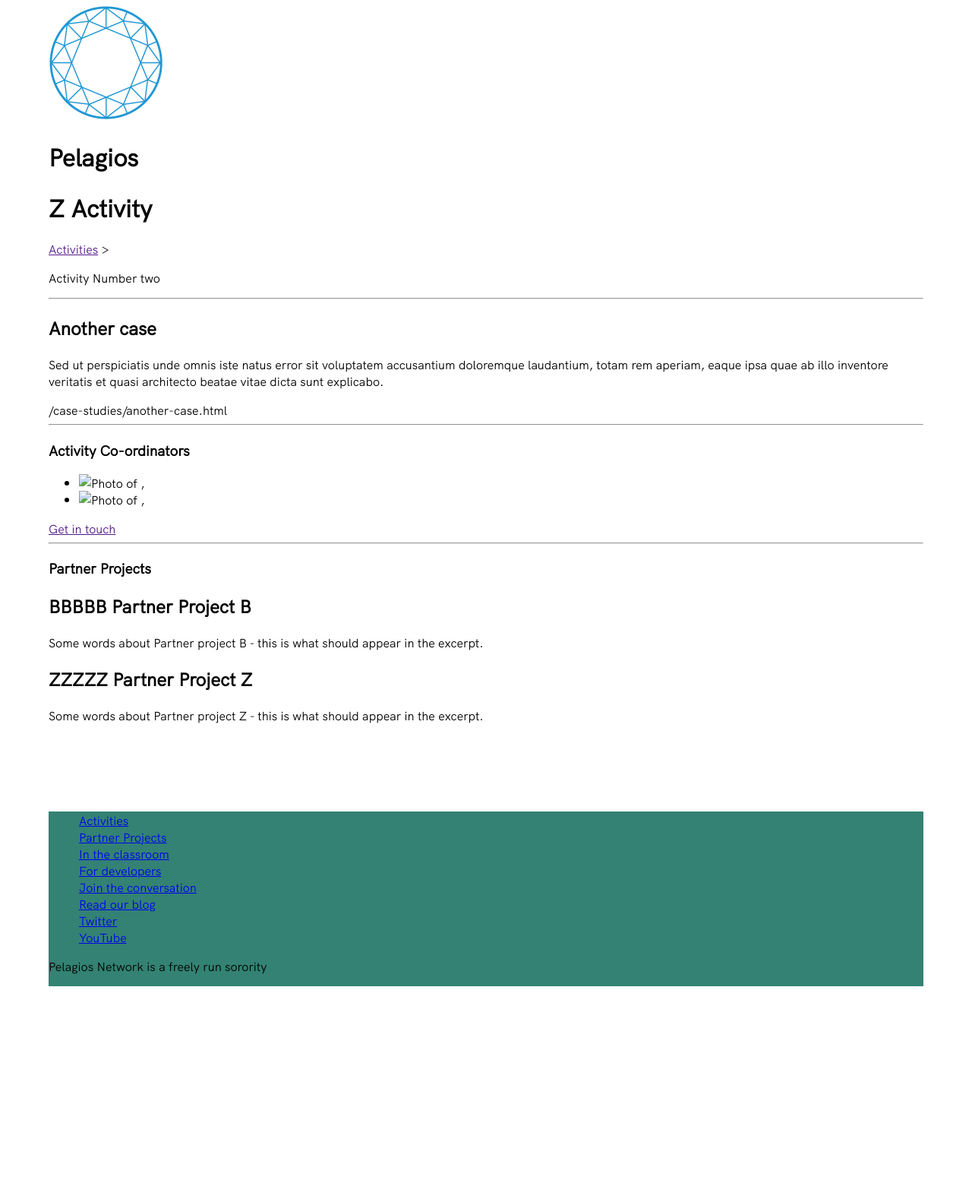
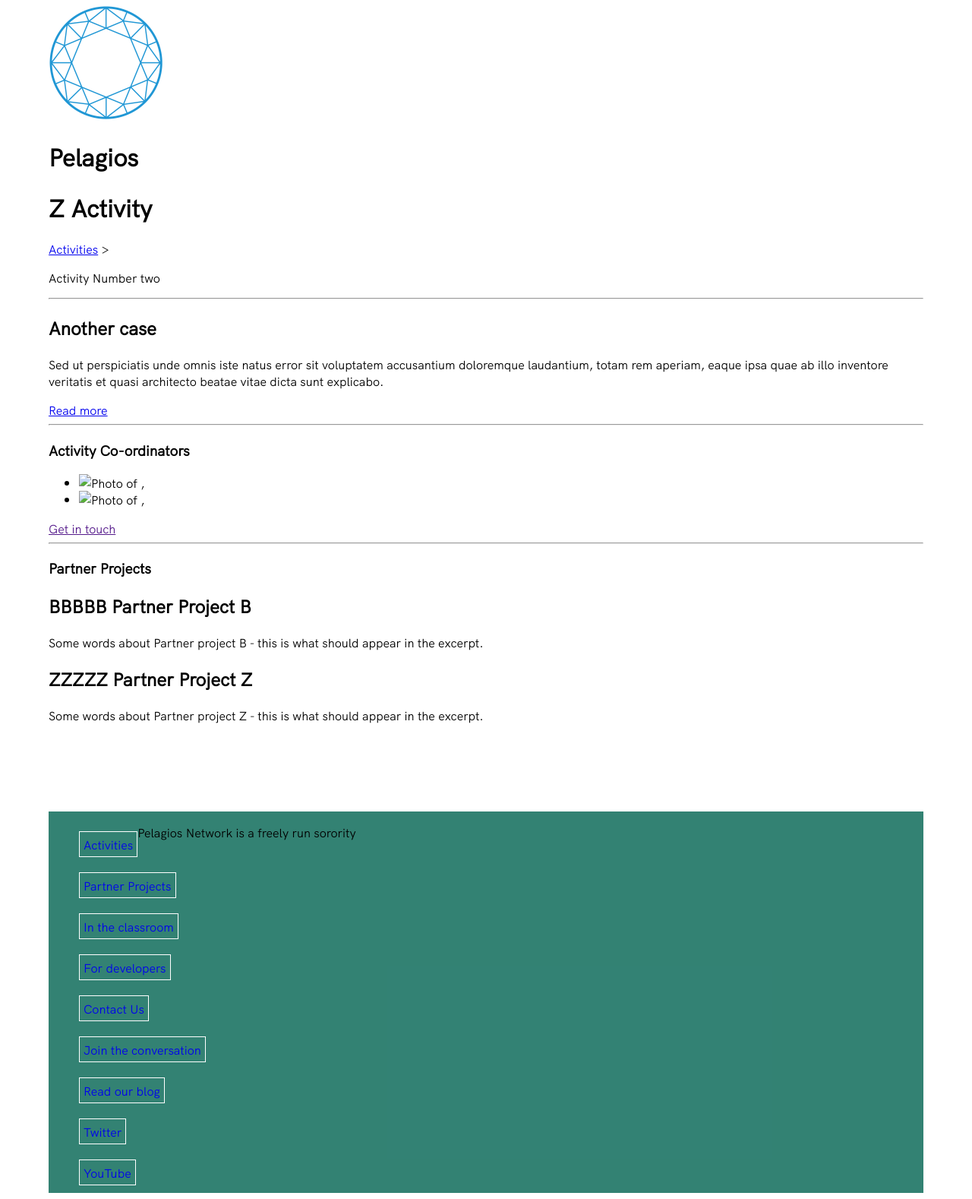
Before and after one commit to pelagios/pelagios.github.io, a Jekyll site: the page built from content/_activities/z-activity.md, in a window 1280 px wide. Shown: the whole page at 76% size. Built offline with Jekyll 4.4.1, drawn with Linux system fonts in a browser that asks for light colours; before the commit the page ends 1306 px from its top, so only the background shows below that.

Commit message:
footer and activity tweaks

```diff
--- a/_layouts/activity.html
+++ b/_layouts/activity.html
@@ -2,7 +2,7 @@
 layout: default
 ---
 <div class="breadcrumb">
-  <a href="">Activities</a><span> > </span>
+  <a href="/activities">Activities</a><span> > </span>
 </div>
 <div class="activity">
   {{ content }}
@@ -23,7 +23,7 @@ layout: default
     {% if case-study.category contains 'semantic annotation' %}
    <h2>{{ case-study.title }}</h2>
    {{ case-study.excerpt }}
-   {{ case-study.url }}
+   <a href="{{ case-study.url }}">Read more </a>
     {% endif %}
   {% endfor %}
 {% elsif page.category contains 'gazetteer' %}
@@ -31,7 +31,7 @@ layout: default
     {% if case-study.category contains 'gazetteer' %}
    <h2>{{ case-study.title }}</h2>
    {{ case-study.excerpt }}
-   {{ case-study.url }}
+   <a href="{{ case-study.url }}">Read more </a>
     {% endif %}
   {% endfor %}
 {% endif %}
--- a/_layouts/default.html
+++ b/_layouts/default.html
@@ -21,9 +21,9 @@
 	    			<ul>
 	        		<li><a href="/activities">Activities</a></li>
 	        		<li><a href="/partner-projects">Partner Projects</a></li>
-				<li><a href="/in-the-classroom">In the classroom</a></li>
+							<li><a href="/in-the-classroom">In the classroom</a></li>
 	        		<li><a href="/for-developers">For developers</a></li>
-	        		<li><a href="/contact"Contact Us</a></li>
+	        		<li><a href="/contact">Contact Us</a></li>
 				</ul>
 				<ul>
 	        		<li><a href="/">Join the conversation</a></li>
--- a/assets/css/main.scss
+++ b/assets/css/main.scss
@@ -25,9 +25,22 @@ footer {
 }
 
 footer ul {
-  margin: 0;
+  display: block;
   li {
     list-style-image: none;
     list-style-type: none;
+    margin: 10px 0;
+    float: left;
+    clear: both;
+  }
+  a {
+    display: block;
+    border: 1px solid #FFFFFF;
+    box-sizing: border-box;
+    padding: 5px;
+    text-decoration: none;
+    &:hover {
+      background: pink;
+    }
   }
 }
```
Also changed, not shown: case-studies.html (+8 -10 lines).
